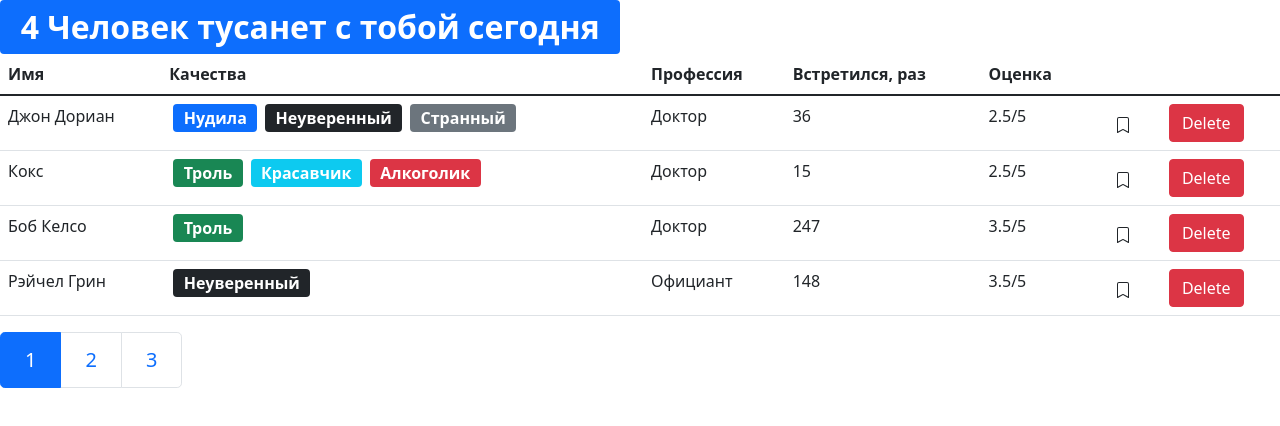
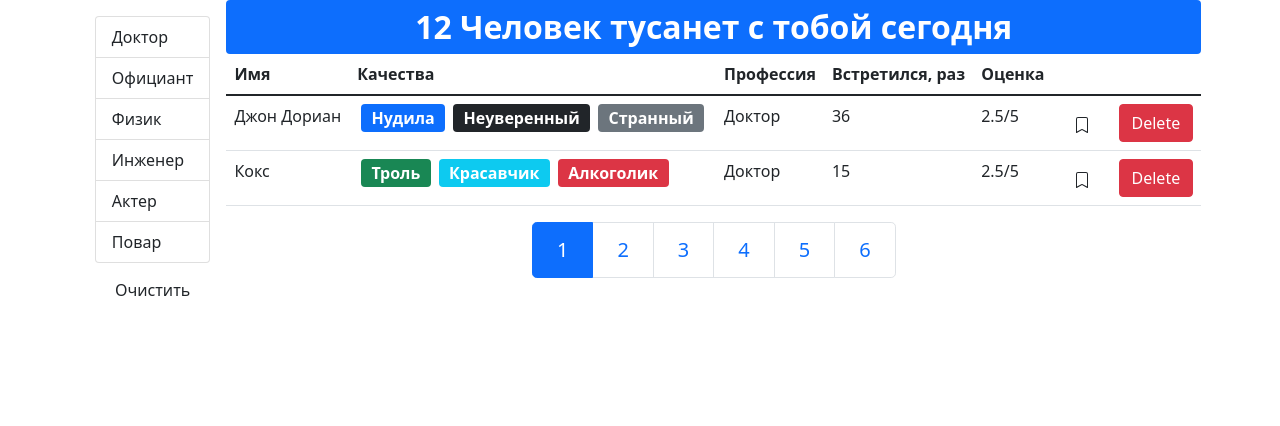
Before and after one commit to AlisaWonder/react-fast-company, a React (Create React App) app: page / in a window 1280 px wide. Shown: the top 426 px of the page. Built offline with nearby package versions, Linux system fonts and the light colour scheme.

Commit message:
filtration added

```diff
--- /dev/null
+++ b/src/api/fake.api/professions.api.js
@@ -0,0 +1,19 @@
+export const professions = {
+    doctor: { _id: "67rdca3eeb7f6fgeed471818", name: "Доктор" },
+    waiter: { _id: "67rdca3eeb7f6fgeed471820", name: "Официант" },
+    physics: { _id: "67rdca3eeb7f6fgeed471814", name: "Физик" },
+    engineer: { _id: "67rdca3eeb7f6fgeed471822", name: "Инженер" },
+    actor: { _id: "67rdca3eeb7f6fgeed471824", name: "Актер" },
+    cook: { _id: "67rdca3eeb7f6fgeed471829", name: "Повар" }
+};
+
+const fetchAll = () =>
+    new Promise((resolve) => {
+        window.setTimeout(function () {
+            resolve(professions);
+        }, 2000);
+    });
+
+export default {
+    fetchAll
+};
--- a/src/api/fake.api/user.api.js
+++ b/src/api/fake.api/user.api.js
@@ -1,11 +1,5 @@
-const professions = {
-    doctor: { _id: "67rdca3eeb7f6fgeed471818", name: "Доктор" },
-    waiter: { _id: "67rdca3eeb7f6fgeed471820", name: "Официант" },
-    physics: { _id: "67rdca3eeb7f6fgeed471814", name: "Физик" },
-    engineer: { _id: "67rdca3eeb7f6fgeed471822", name: "Инженер" },
-    actor: { _id: "67rdca3eeb7f6fgeed471824", name: "Актер" },
-    cook: { _id: "67rdca3eeb7f6fgeed471829", name: "Повар" }
-};
+import { professions } from "./professions.api";
+
 const qualities = {
     tedious: {
         _id: "67rdca3eeb7f6fgeed471198",
--- a/src/api/index.js
+++ b/src/api/index.js
@@ -1,5 +1,7 @@
 import * as users from "./fake.api/user.api";
+import professions from "./fake.api/professions.api";
 const API = {
-    users
+    users,
+    professions
 };
 export default API;
--- /dev/null
+++ b/src/components/groupList.jsx
@@ -0,0 +1,44 @@
+import React from "react";
+import PropTypes from "prop-types";
+
+const GroupList = ({
+    items,
+    valueProperty,
+    contentProperty,
+    onItemSelect,
+    selectedItem
+}) => {
+    console.log(Object.keys(items));
+    return (
+        <ul className="list-group">
+            {Object.keys(items).map((item) => (
+                <li
+                    key={items[item][valueProperty]}
+                    className={
+                        "list-group-item" +
+                        (items[item] === selectedItem ? " active" : "")
+                    }
+                    onClick={() => onItemSelect(items[item])}
+                    role="button"
+                >
+                    {items[item][contentProperty]}
+                </li>
+            ))}
+        </ul>
+    );
+};
+
+GroupList.defaultProps = {
+    valueProperty: "_id",
+    contentProperty: "name"
+};
+
+GroupList.propTypes = {
+    items: PropTypes.oneOfType([PropTypes.object, PropTypes.array]),
+    valueProperty: PropTypes.string.isRequired,
+    contentProperty: PropTypes.string.isRequired,
+    onItemSelect: PropTypes.func,
+    selectedItem: PropTypes.object
+};
+
+export default GroupList;
--- a/src/components/pagination.jsx
+++ b/src/components/pagination.jsx
@@ -6,7 +6,7 @@
     // [1,2,3,...]
     const pageCount = Math.ceil(itemsCount / pageSize);
     if (pageCount === 1) return null;
-    console.log({ currentPage });
+    //  console.log({ currentPage });
     const pages = _.range(1, pageCount + 1);
     return (
         <nav>
--- a/src/components/users.jsx
+++ b/src/components/users.jsx
@@ -1,24 +1,50 @@
-import React, { useState } from "react";
+import React, { useState, useEffect } from "react";
+import api from "../api";
 import User from "./user";
 import SearchStatus from "./searchStatus";
 import Pagination from "./pagination";
 import { paginate } from "../utils/paginate";
 import PropTypes from "prop-types";
+import GroupList from "./groupList";
+// import { noConflict } from "lodash";
 
 const Users = ({ onDelete, onAddBookmark, users: allUsers }) => {
-    const count = allUsers.length;
-    const pageSize = 4;
     const [currentPage, setCurrentPage] = useState(1);
+    const [professions, setProfessions] = useState();
+    const [selectedProf, setSelectedProf] = useState();
+    const pageSize = 2;
+    useEffect(() => {
+        //   console.log("send request");
+        api.professions.fetchAll().then((data) => setProfessions(data));
+    }, []);
+
+    useEffect(() => {
+        setCurrentPage(1);
+    }, [selectedProf]);
+
+    //  useEffect(() => {
+    //      setCurrentPage(1);
+    //      console.log(professions);
+    //  }, [professions]);
+
     const qualitiesBar = (classEnd) => {
         return `badge bg-${classEnd} mx-1 fs-6`;
     };
 
+    const handleProfessionSelect = (item) => {
+        setSelectedProf(item);
+    };
+    //  console.log(professions);
     const handlePageChange = (pageIndex) => {
-        console.log("page: ", pageIndex);
+        //   console.log("page: ", pageIndex);
         setCurrentPage(pageIndex);
     };
+    const filteredUsers = selectedProf
+        ? allUsers.filter((user) => user.profession === selectedProf)
+        : allUsers;
 
-    const users = paginate(allUsers, currentPage, pageSize);
+    const count = filteredUsers.length;
+    const users = paginate(filteredUsers, currentPage, pageSize);
 
     const searchStatusTyping = () => {
         const lastOne = Number(count.toString().slice(-1));
@@ -28,12 +54,35 @@
         return "Человек тусанет";
     };
 
+    const clearFilter = () => {
+        setSelectedProf();
+    };
+
     return (
-        <>
+        <div className="d-flex justify-content-center">
+            {professions && (
+                <div className="d-flex flex-column flex-shrink-0 p-3">
+                    <GroupList
+                        selectedItem={selectedProf}
+                        items={professions}
+                        onItemSelect={handleProfessionSelect}
+                        //   valueProperty="_id"
+                        //   contentProperty="name"
+                    />
+                    <button
+                        className="btn btn-secodary mt-2"
+                        onClick={clearFilter}
+                    >
+                        {" "}
+                        Очистить
+                    </button>
+                </div>
+            )}
+            <div className="d-flex flex-column">
                 <SearchStatus
                     searchStatusTyping={searchStatusTyping}
-                users={users}
-            ></SearchStatus>
+                    users={filteredUsers}
+                />
                 {count > 0 && (
                     <table className="table">
                         <thead>
@@ -63,13 +112,16 @@
                         </tbody>
                     </table>
                 )}
+                <div className="d-flex justify-content-center">
                     <Pagination
                         itemsCount={count}
                         pageSize={pageSize}
                         currentPage={currentPage}
                         onPageChange={handlePageChange}
                     />
-        </>
+                </div>
+            </div>
+        </div>
     );
 };
 
```
Also changed, not shown: .eslintrc.js. Lines whose indentation alone changed are shown as unchanged.
